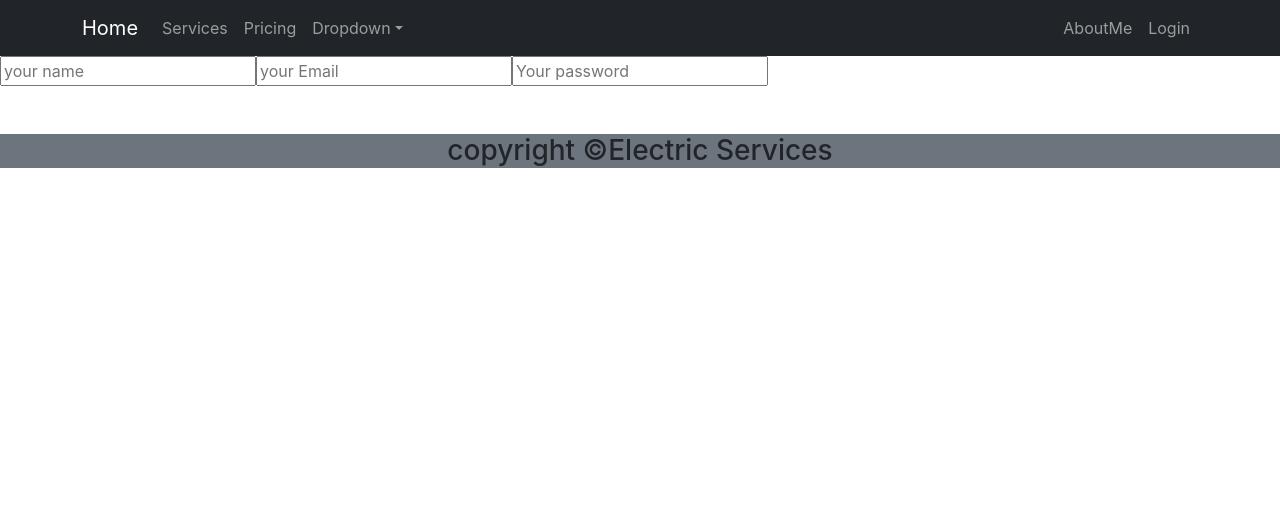
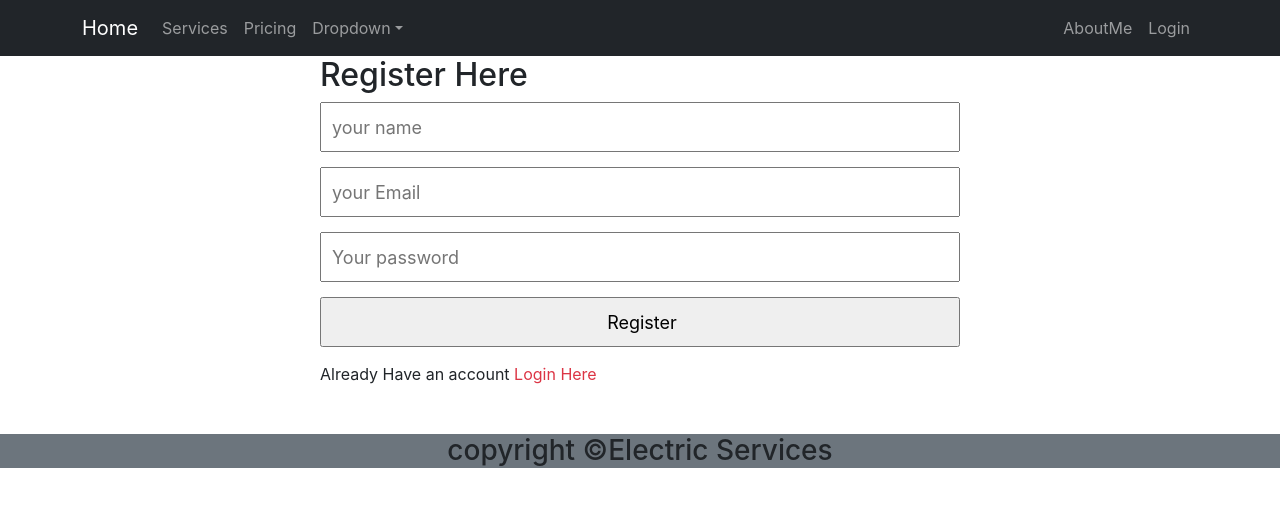
Before and after one commit to Hridoyshom/electricity-service, a React (Create React App) app: page /register in a window 1280 px wide. Shown: the top 506 px of the page. Built offline with nearby package versions, Linux system fonts and the light colour scheme.

Commit message:
email authentication initialized

```diff
--- a/package.json
+++ b/package.json
@@ -11,6 +11,7 @@
     "react": "^18.0.0",
     "react-bootstrap": "^2.2.3",
     "react-dom": "^18.0.0",
+    "react-firebase-hooks": "^5.0.3",
     "react-router-dom": "^6.3.0",
     "react-scripts": "5.0.1",
     "web-vitals": "^2.1.4"
--- a/src/Pages/Login/Login.js
+++ b/src/Pages/Login/Login.js
@@ -1,6 +1,8 @@
 import React, { useRef } from 'react';
 import { Button, Form } from 'react-bootstrap';
+import { useSignInWithEmailAndPassword } from 'react-firebase-hooks/auth';
 import { useNavigate, Link } from 'react-router-dom';
+import auth from '../../firebase.init';
 
 
 const Login = () => {
@@ -8,14 +10,26 @@ const Login = () => {
     const passwordRef = useRef('');
     const navigate = useNavigate();
 
+    const [
+        signInWithEmailAndPassword,
+        user,
+        loading,
+        error,
+    ] = useSignInWithEmailAndPassword(auth);
+
+    if (user) {
+        navigate('/home');
+    }
+
     const handleSubmit = event => {
         event.preventDefault();
         const email = emailRef.current.value;
         const password = passwordRef.current.value;
-        console.log(email, password);
+        signInWithEmailAndPassword(email, password);
     }
     const navigateRegister = event => {
         navigate('/register')
+
     }
 
     return (
--- /dev/null
+++ b/src/Register/Register.css
@@ -0,0 +1,15 @@
+.register-form {
+    margin: 0 auto;
+    width: 50%;
+}
+
+
+.register-form input {
+    display: block;
+    padding-left: 10px;
+    margin-bottom: 15px;
+    width: 100%;
+    height: 50px;
+    font-size: 18px;
+
+}
--- a/src/Register/Register.js
+++ b/src/Register/Register.js
@@ -1,13 +1,43 @@
 import React from 'react';
+import { Link, Navigate, useNavigate } from 'react-router-dom';
+import './Register.css'
+import { useCreateUserWithEmailAndPassword } from 'react-firebase-hooks/auth';
+import auth from './../firebase.init';
 
 const Register = () => {
+    const [
+        createUserWithEmailAndPassword,
+        user,
+        loading,
+        error,
+    ] = useCreateUserWithEmailAndPassword(auth);
+    const navigate = useNavigate();
+    const navigateLogin = event => {
+        navigate('/login')
+
+    }
+    if (user) {
+        navigate('/home');
+    }
+
+    const handleRegister = event => {
+        event.preventDefault();
+        const name = event.target.name.value;
+        const email = event.target.email.value;
+        const password = event.target.password.value;
+
+        createUserWithEmailAndPassword(email, password);
+    }
     return (
-        <div>
-            <form>
+        <div className='register-form' >
+            <h2>Register Here</h2>
+            <form onSubmit={handleRegister} >
                 <input type="text" name="name" id="" placeholder='your name' required />
                 <input type="email" name="email" id="" placeholder='your Email' required />
                 <input type="password" name="password" id="" placeholder='Your password' required />
+                <input type="submit" value="Register" />
             </form>
+            <p>Already Have an account <Link to='/login' className='text-danger text-decoration-none ' onClick={navigateLogin}  >Login Here</Link> </p>
         </div>
     );
 };
```
Also changed, not shown: 1 other file (tests, documents, lock files or other folders).
